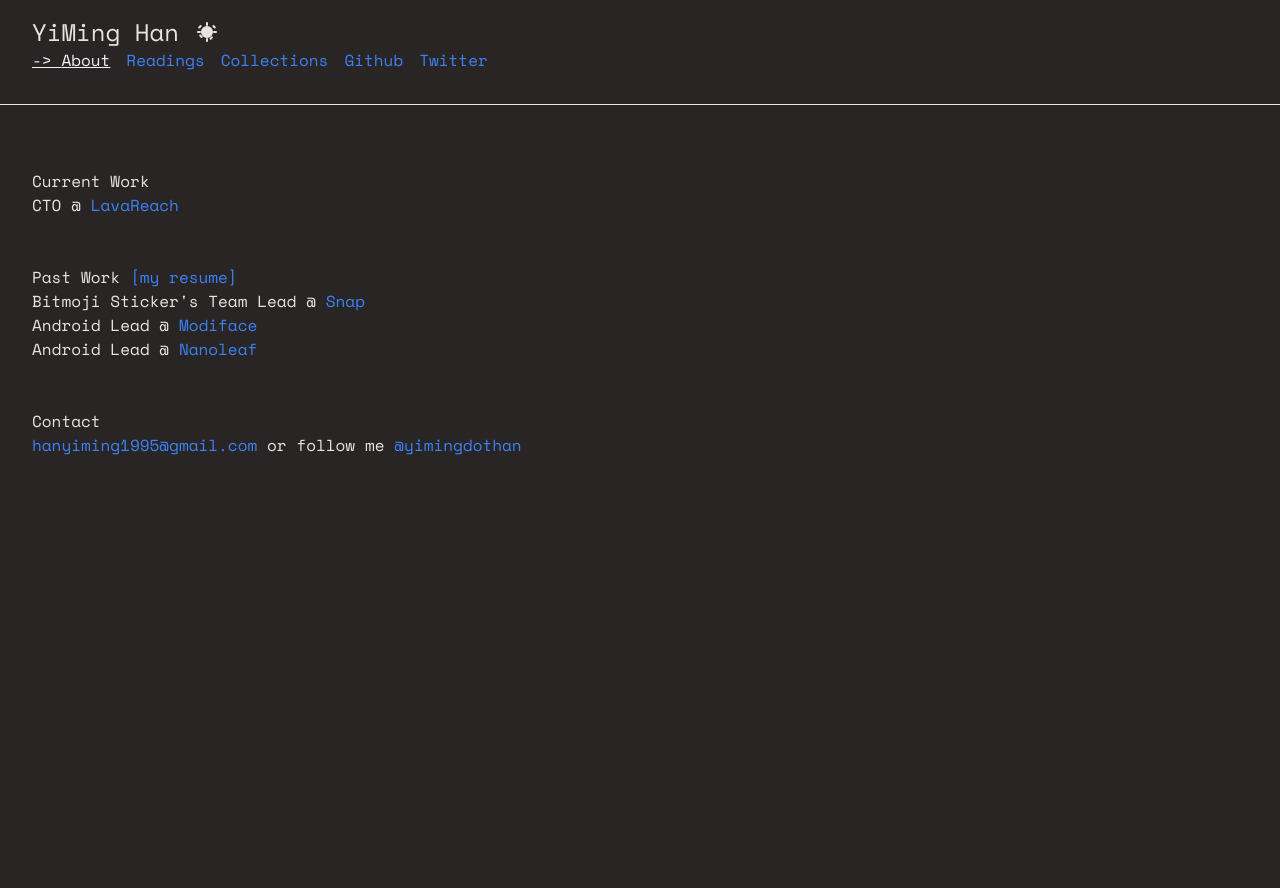
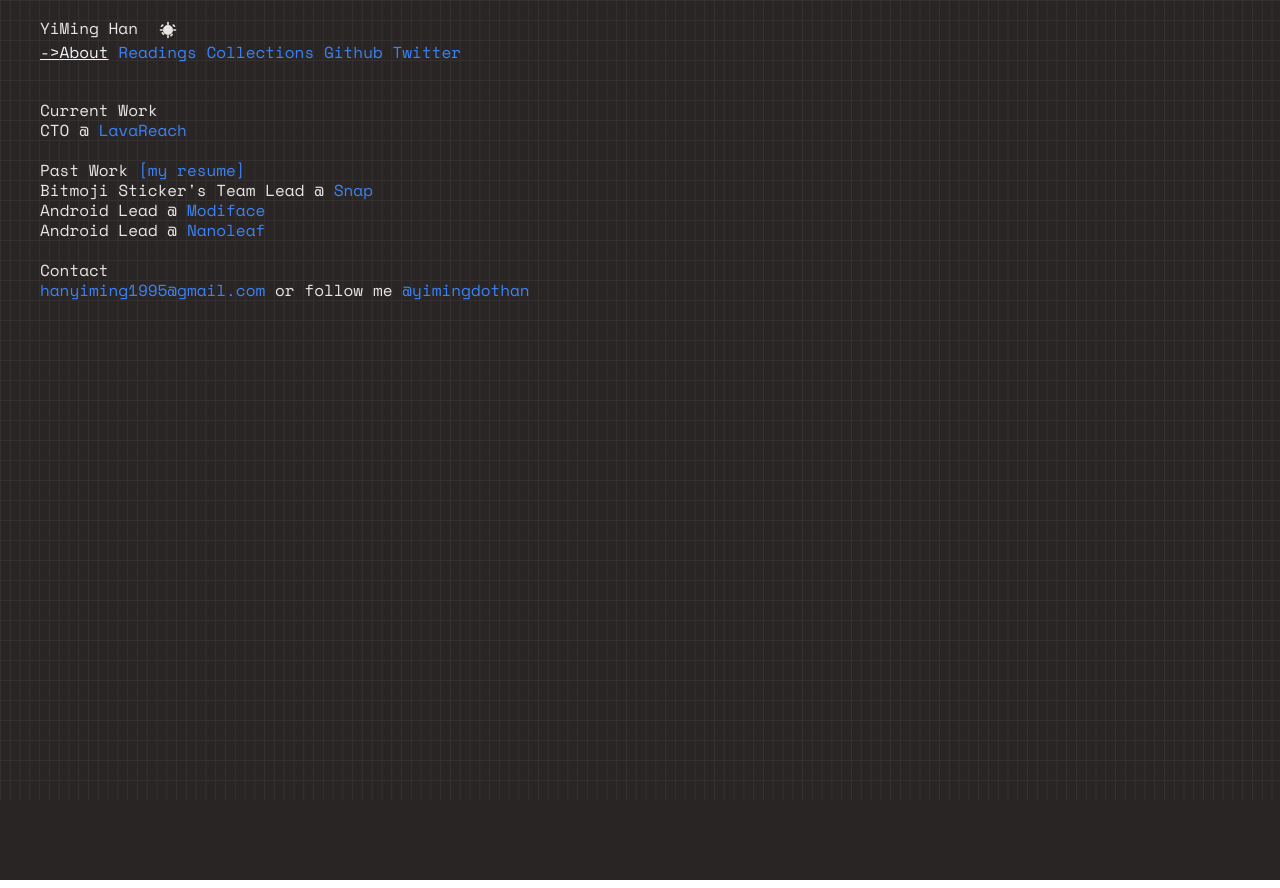
Before and after one commit to yiminghan/yiminghan.com, a Next.js app: page / in a window 1280 px wide. Both pictures are taken after a click on the button "Toggle theme". Built offline with nearby package versions, Linux system fonts and the light colour scheme.

Commit message:
add grid

```diff
--- a/src/app/components/header.tsx
+++ b/src/app/components/header.tsx
@@ -1,6 +1,8 @@
 "use client";
 
+import { useTheme } from "@/hooks/useTheme";
 import { usePathname } from "next/navigation";
+import { use } from "react";
 
 function NavLink({ href, text }: { href: string; text: string }) {
   const path = usePathname();
@@ -9,7 +11,7 @@
   if (selected) {
     return (
       <span className="text-slate-700 underline dark:text-slate-100">
-        {"-> "}
+        {"->"}
         {text}
       </span>
     );
@@ -26,15 +28,14 @@
 }
 
 export function Header() {
+  const [_, toggleTheme] = useTheme();
   return (
-    <header className="flex w-full flex-col items-start justify-start bg-white px-8 py-4 text-slate-800 dark:bg-stone-800 dark:text-stone-200">
-      <div className="flex items-end gap-4 text-2xl">
+    <header className="flex w-full flex-col items-start justify-start bg-white px-[2.5rem] py-4 text-slate-800 dark:bg-stone-800 dark:text-stone-200">
+      <div className="flex items-end gap-[1.25rem]">
         <h1>YiMing Han </h1>
         <button
-          className="mb-1"
           onClick={() => {
-            const element = document.body;
-            element.classList.toggle("dark");
+            toggleTheme();
           }}
           id="theme-toggle"
           aria-label="Toggle theme"
@@ -43,7 +44,7 @@
             xmlns="http://www.w3.org/2000/svg"
             viewBox="0 0 24 24"
             fill="currentColor"
-            className="h-6 w-6"
+            className="h-[1.25rem] w-[1.25rem]"
           >
             <path
               fillRule="evenodd"
@@ -53,7 +54,7 @@
           </svg>
         </button>
       </div>
-      <nav className="flex items-center gap-4">
+      <nav className="flex items-center gap-[1ch] font-normal">
         <NavLink href="/" text="About" />
         <NavLink href="/readings" text="Readings" />
         <NavLink href="/collections" text="Collections" />
--- a/src/app/layout.tsx
+++ b/src/app/layout.tsx
@@ -1,4 +1,5 @@
 import "@/styles/globals.css";
+import "@/styles/grid.css";
 
 import { type Metadata } from "next";
 import { Space_Mono } from "next/font/google";
@@ -43,10 +44,12 @@
         <Header />
 
         <main className="flex min-h-screen w-full flex-col items-center bg-white text-slate-800 dark:bg-stone-800 dark:text-stone-200">
-          <hr className="my-4 w-full"></hr>
-          <div className="flex w-full flex-col justify-center gap-12 px-8 py-12">
+          <hr className="w-full dark:hidden"></hr>
+
+          <div className="flex w-full flex-col justify-center gap-[1.25rem] px-[2.5rem] py-[1.25rem] leading-5">
             {children}
           </div>
+          <div className="ggrid pointer-events-none top-0 opacity-0 dark:opacity-5"></div>
         </main>
       </body>
     </html>
--- /dev/null
+++ b/src/hooks/useTheme.ts
@@ -0,0 +1,29 @@
+import { useEffect, useState } from "react";
+
+export function useTheme() {
+  const [theme, setTheme] = useState(() => {
+    if (typeof window !== "undefined") {
+      return localStorage.getItem("theme") || "light";
+    }
+    return "light";
+  });
+
+  useEffect(() => {
+    const root = document.body;
+    if (theme === "dark") {
+      root.classList.add("dark");
+    } else {
+      root.classList.remove("dark");
+    }
+  }, [theme]);
+
+  const toggleTheme = () => {
+    setTheme((prevTheme) => {
+      const newTheme = prevTheme === "dark" ? "light" : "dark";
+      localStorage.setItem("theme", newTheme);
+      return newTheme;
+    });
+  };
+
+  return [theme, toggleTheme] as const;
+}
--- /dev/null
+++ b/src/styles/grid.css
@@ -0,0 +1,26 @@
+:root {
+  --text-color: #000;
+  --background-color: #fff;
+}
+
+@media (prefers-color-scheme: dark) {
+  :root {
+    --text-color: #fff;
+    --background-color: #000;
+  }
+}
+
+.ggrid {
+  width: 100%;
+  height: 100%;
+
+  position: absolute;
+  z-index: 1;
+  background-image: repeating-linear-gradient(
+      white 0 1px,
+      transparent 1px 100%
+    ),
+    repeating-linear-gradient(90deg, white 0 1px, transparent 1px 100%);
+  background-size: 1ch 1.25rem;
+  margin: 0;
+}
```
